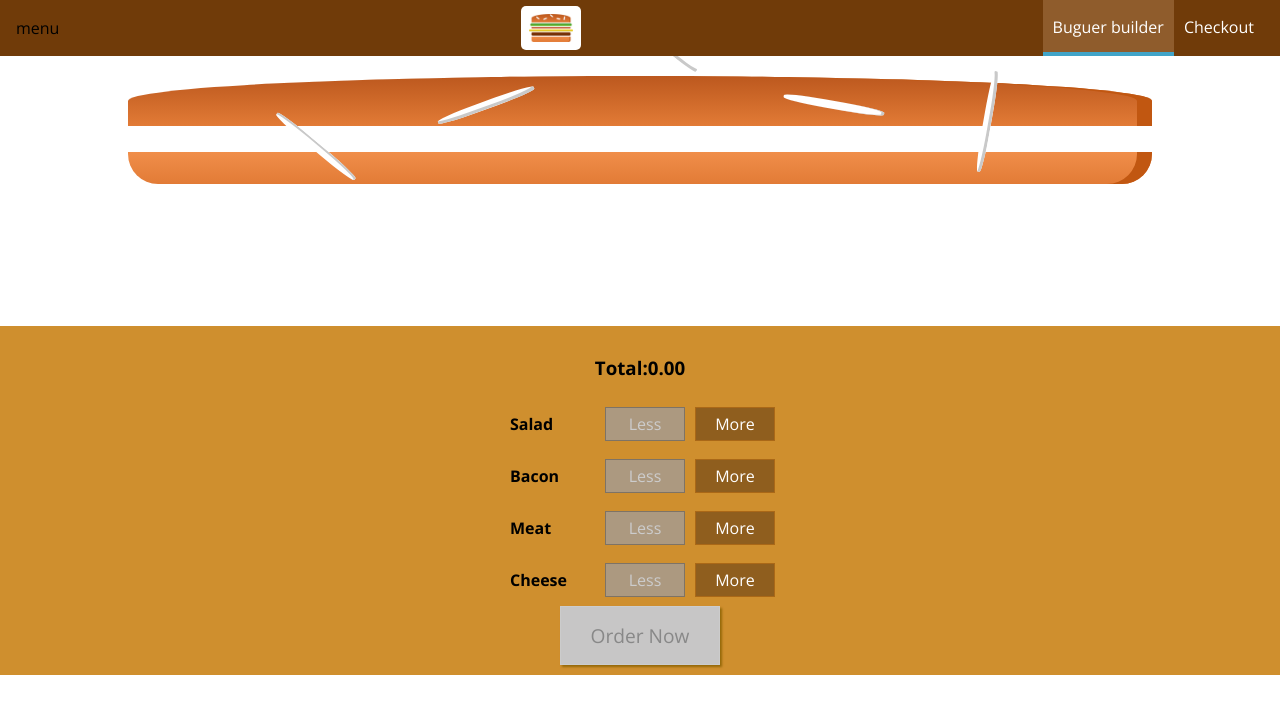
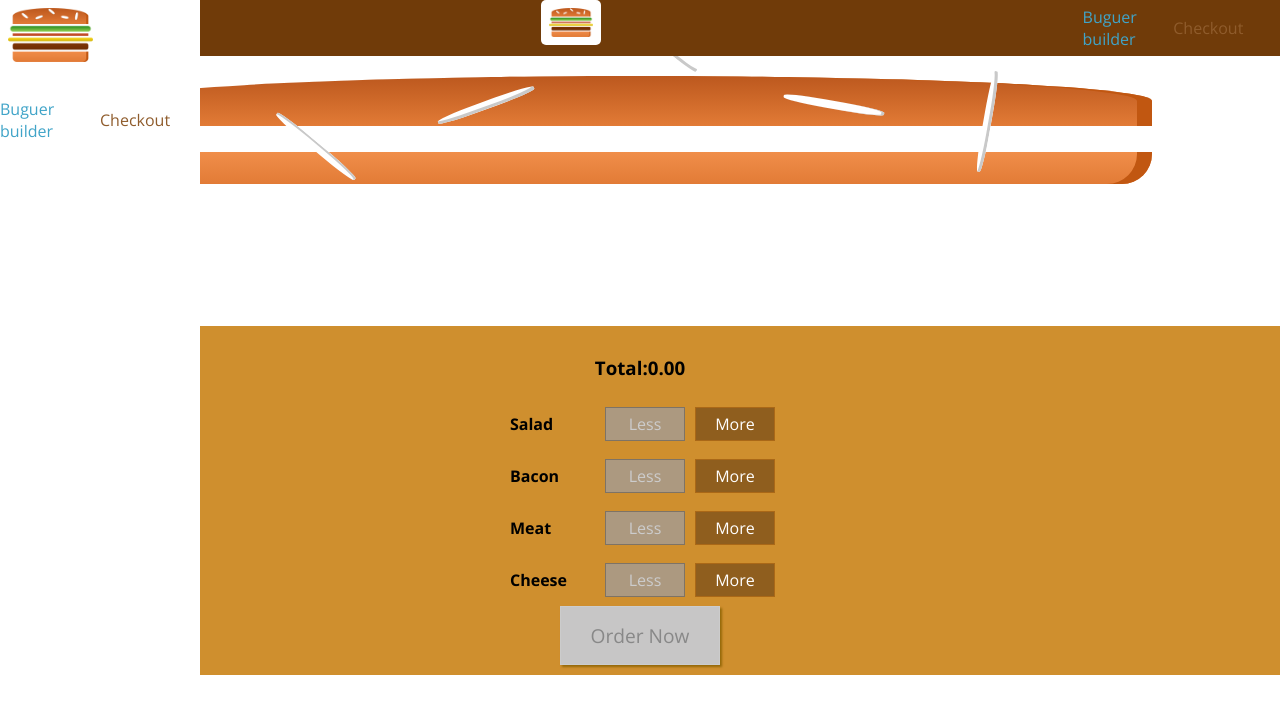
Before and after one commit to hernanimattos/burguer-react-study, a React (Create React App) app: page / in a window 1280 px wide. Shown: the top 714 px of the page. Built offline with nearby package versions, Linux system fonts and the light colour scheme.

Commit message:
navigation adjust css

```diff
--- a/src/components/Layout/Layout.js
+++ b/src/components/Layout/Layout.js
@@ -3,12 +3,14 @@
 import Aux from '../../hoc/Aux';
 import Toolbar from '../Navigation/Toolbar/Toolbar';
 import classes from './Layout.module.css';
+import SideDrawer from '../Navigation/SideDrawer/SideDrawer'
 
 const layout = (props) => {
   const { children } = props || {};
 
   return (
     <Aux>
+      <SideDrawer/>
       <Toolbar/>
       <main className={classes.Content}>{children}</main>
     </Aux>
--- a/src/components/Navigation/NavigationItems/NavigationItem/NavigationItem.module.css
+++ b/src/components/Navigation/NavigationItems/NavigationItem/NavigationItem.module.css
@@ -1,6 +1,30 @@
+
+.NavigationItem {
+  margin: 10px 0;
+  display: block;
+  width: 100%;
+  box-sizing: border-box;
+}
+
+.NavigationItem a {
+  color: #8F5C2C;
+  text-decoration: none;
+  width: 100%;
+  box-sizing: border-box;
+  display: block;
+}
+
+.NavigationItem a:hover,
+.NavigationItem a:active,
+.NavigationItem a.active {
+  color: #40A4C8;
+}
+
+
+@media(main-width:500px) {
+
   .NavigationItem {
     margin: 0;
-  box-sizing: border-box;
     display: flex;
     height: 100%;
     align-items: center;
@@ -12,8 +36,6 @@
     height: 100%;
     padding: 16px 10px;
     border-bottom: 4px solid transparent;
-  box-sizing: border-box;
-  display: block;
   }
 
   .NavigationItem a:hover,
@@ -23,3 +45,5 @@
     border-bottom: 4px solid #40A4C8;
     color: white;
   }
+
+}
--- a/src/components/Navigation/NavigationItems/NavigationItems.module.css
+++ b/src/components/Navigation/NavigationItems/NavigationItems.module.css
@@ -3,6 +3,15 @@
   padding: 0;
   list-style: none;
   display: flex;
+  flex-flow: column;
   align-items: center;
   height: 100%;
 }
+
+
+@media(min-width: 500px){
+  .NavigationItems {
+    flex-flow: row;
+
+  }
+}
--- /dev/null
+++ b/src/components/Navigation/SideDrawer/SideDrawer.js
@@ -0,0 +1,22 @@
+import React from 'react';
+import Logo from '../../Logo/Logo';
+import NavigationItems  from '../../Navigation/NavigationItems/NavigationsItems';
+import classes from './SideDrawer.module.css'
+
+
+const SideDrawer = () => {
+
+
+  return (
+    <div className={classes.SideDrawer}>
+      <div className={classes.Logo}>
+        <Logo/>
+      </div>
+      <nav>
+        <NavigationItems/>
+      </nav>
+    </div>
+  )
+};
+
+export default SideDrawer;
--- /dev/null
+++ b/src/components/Navigation/SideDrawer/SideDrawer.module.css
@@ -0,0 +1,31 @@
+.SideDrawer {
+  position: fixed;
+  width: 200px;
+  max-width: 70%;
+  height: 100%;
+  left: 0;
+  top: 0;
+  z-index: 200;
+  background-color: white;
+  box-sizing: border-box;
+  transition: transform 0.3s ease-out;
+}
+
+@media(main-width: 500px){
+  .SideDrawer {
+      display: none
+  }
+
+}
+
+.Opoen {
+   transform: translateX(0);
+}
+
+.Opoen {
+  transform: translateX(-100%);
+}
+
+.Logo {
+  height: 11%;
+}
--- a/src/components/Navigation/Toolbar/Toolbar.js
+++ b/src/components/Navigation/Toolbar/Toolbar.js
@@ -7,7 +7,9 @@
   return (
     <header className={classes.Toolbar}>
       <div>menu</div>
-      <Logo/>
+      <div className={classes.Logo}>
+        <Logo/>
+      </div>
       <nav>
         <NavigationItems/>
       </nav>
--- a/src/components/Navigation/Toolbar/Toolbar.module.css
+++ b/src/components/Navigation/Toolbar/Toolbar.module.css
@@ -17,3 +17,7 @@
 .Toolbar nav {
   height: 100%;
 }
+
+.Logo {
+  height: 100%;
+}
```
Lines whose indentation alone changed are shown as unchanged.
